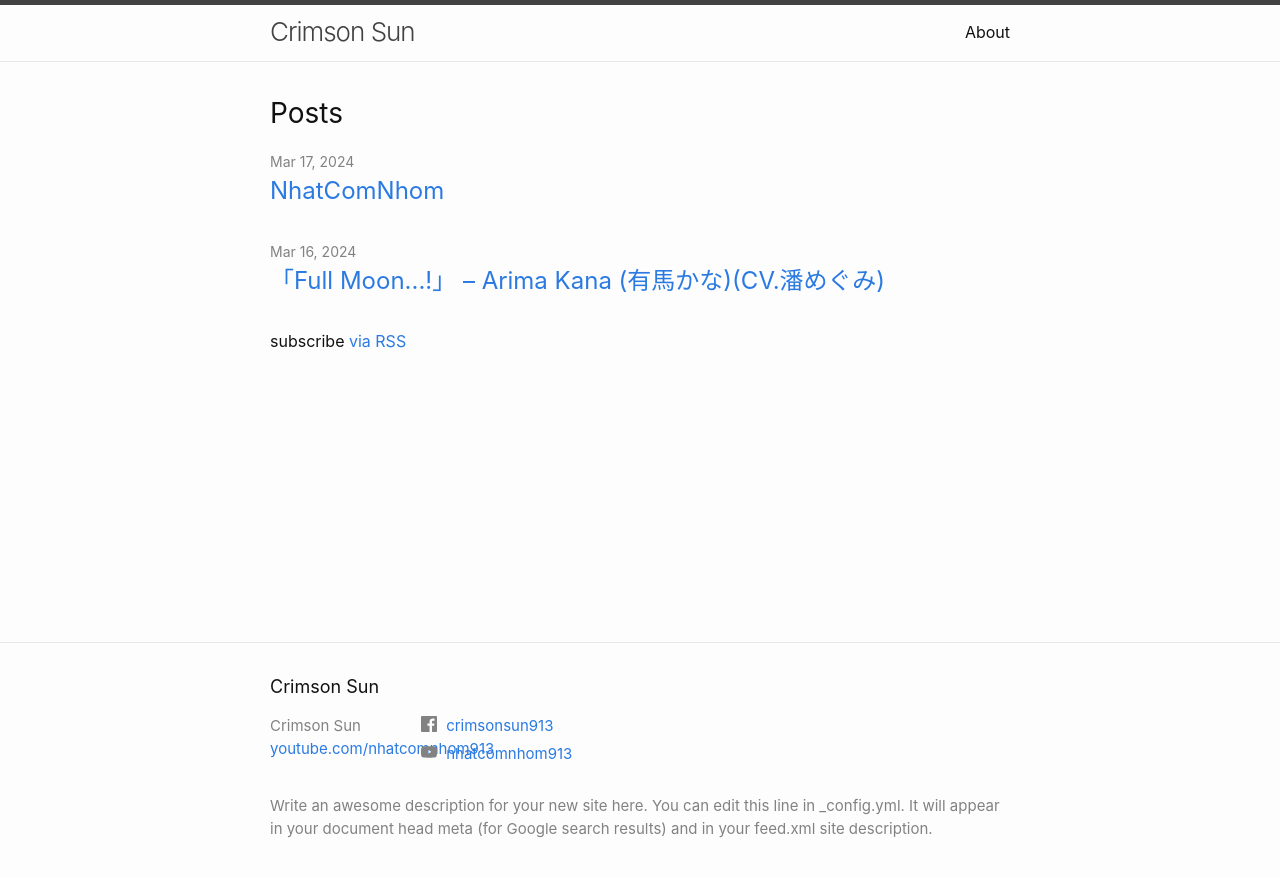
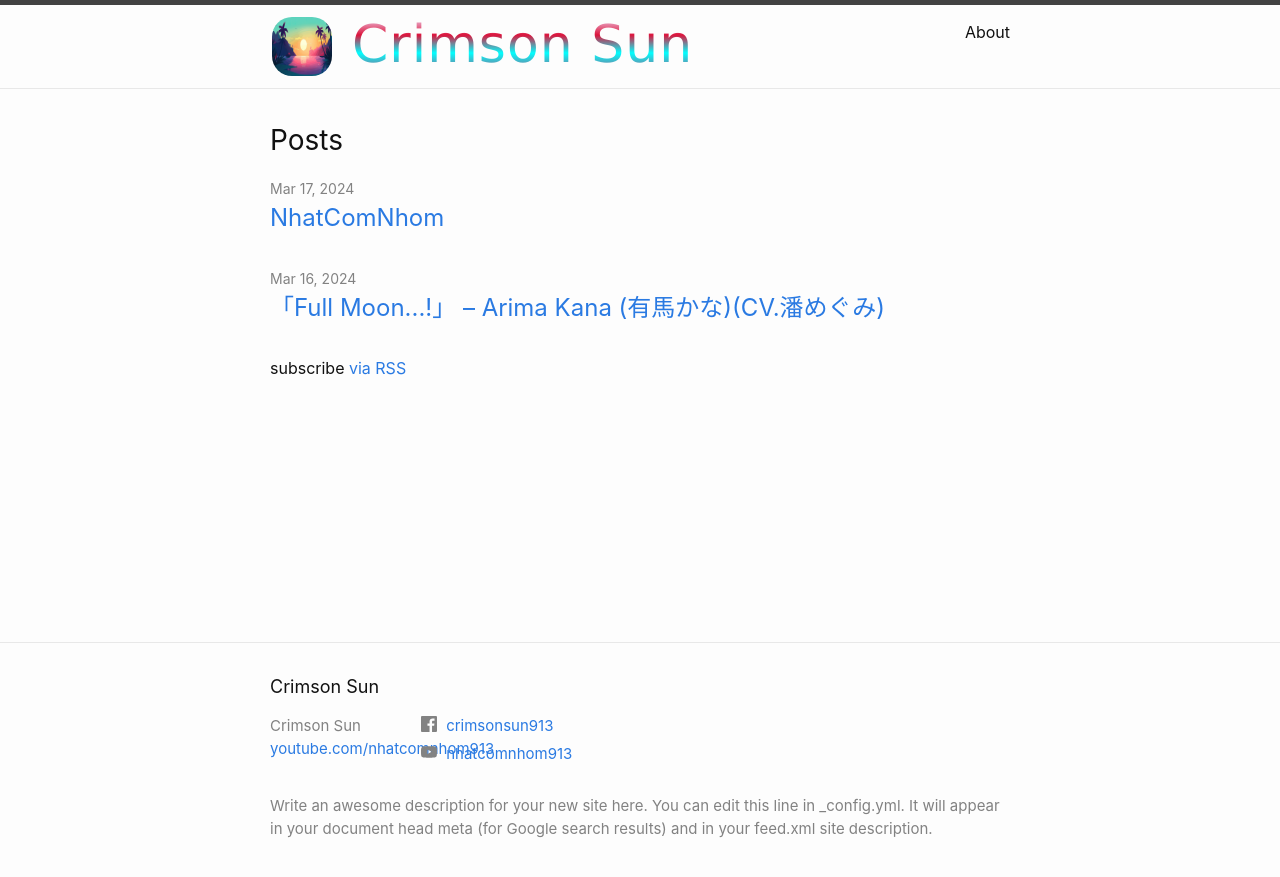
Before and after one commit to CrimsonSunTonic/CrimsonSunTonic.github.io, a Jekyll site: the page built from index.markdown, in a window 1280 px wide. Shown: the top 877 px of the page. Built offline with Jekyll 4.4.1, drawn with Linux system fonts in a browser that asks for light colours.

Commit message:
add logo

```diff
--- a/_config.yml
+++ b/_config.yml
@@ -29,6 +29,7 @@ url: "https://crimsonsuntonic.github.io" # the base hostname & protocol for your
 youtube_username: nhatcomnhom913
 facebook_username:  crimsonsun913
 
+title-logo: /images/title-logo.png
 
 # Build settings
 # theme: minima
--- a/_includes/head.html
+++ b/_includes/head.html
@@ -4,6 +4,7 @@
   <meta name="viewport" content="width=device-width, initial-scale=1">
   {%- seo -%}
   <link rel="stylesheet" href="{{ "/assets/main.css" | relative_url }}">
+  <link rel="stylesheet" href="/assets/style.css"">
   {%- feed_meta -%}
   {%- if jekyll.environment == 'production' and site.google_analytics -%}
     {%- include google-analytics.html -%}
--- a/_includes/header.html
+++ b/_includes/header.html
@@ -3,8 +3,15 @@
   <div class="wrapper">
     {%- assign default_paths = site.pages | map: "path" -%}
     {%- assign page_paths = site.header_pages | default: default_paths -%}
-    <a class="site-title" rel="author" href="{{ "/" | relative_url }}">{{ site.title | escape }}</a>
-
+    <!-- <a class="site-title" rel="author" href="{{ "/" | relative_url }}">{{ site.title | escape }}</a> -->
+    <a class="site-title" rel="author" href="{{ "/" | relative_url }}" style="display: flex;padding: 2px;">
+      {%- if site.title-logo -%}
+        <img src="{{ site.title-logo | relative_url }}" class="logo_img" alt="{{ site.title | escape }}" style="width:60px;"></img>
+        <h2 class="logo_text">{{ site.title}}</h2>
+      {%- else -%}
+        {{ site.title | escape }}
+      {%- endif -%}
+    </a>
     {%- if page_paths -%}
       <nav class="site-nav">
         <input type="checkbox" id="nav-trigger" class="nav-trigger" />
--- /dev/null
+++ b/assets/style.css
@@ -0,0 +1,20 @@
+.logo_img {
+    width: 400px;
+    max-height: 100px;
+    margin-top: 10px;
+    margin-bottom: 10px;
+    border-radius: 20px;
+}
+
+.logo_text {
+    font-size: 72px;
+    font-weight: 500;
+    background: -webkit-linear-gradient(#EDD1EC,crimson,cyan,#945D87);
+    -webkit-background-clip: text;
+    -webkit-text-fill-color: transparent;
+    font-family: 'Lucida Sans', 'Lucida Sans Regular';
+    font-size: 2em;
+    letter-spacing: 1px;
+    margin-left: 20px;
+    margin-top: 10px;
+}
```
Also changed, not shown: images/test-logo.png (added), images/title-logo.png (added).
